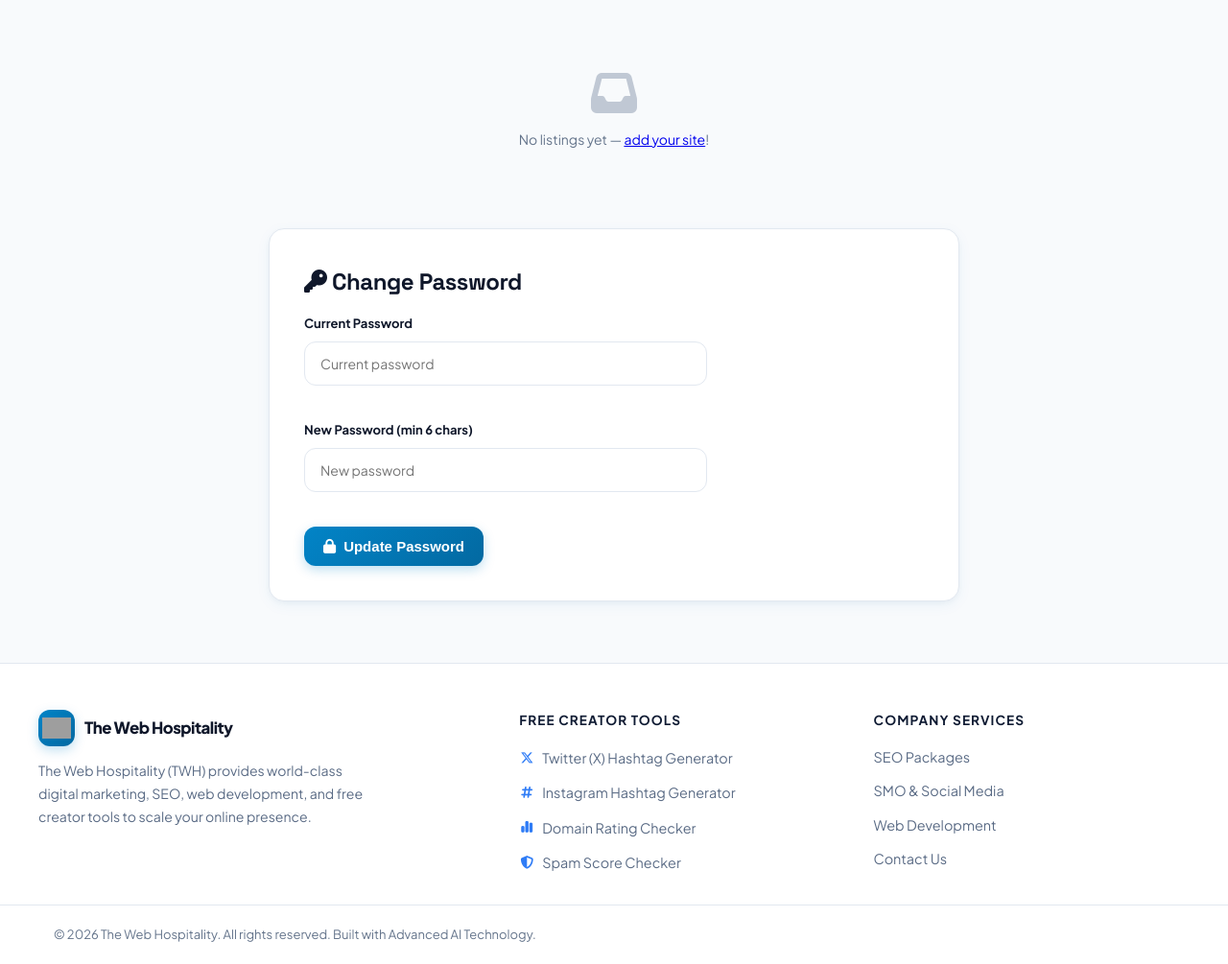
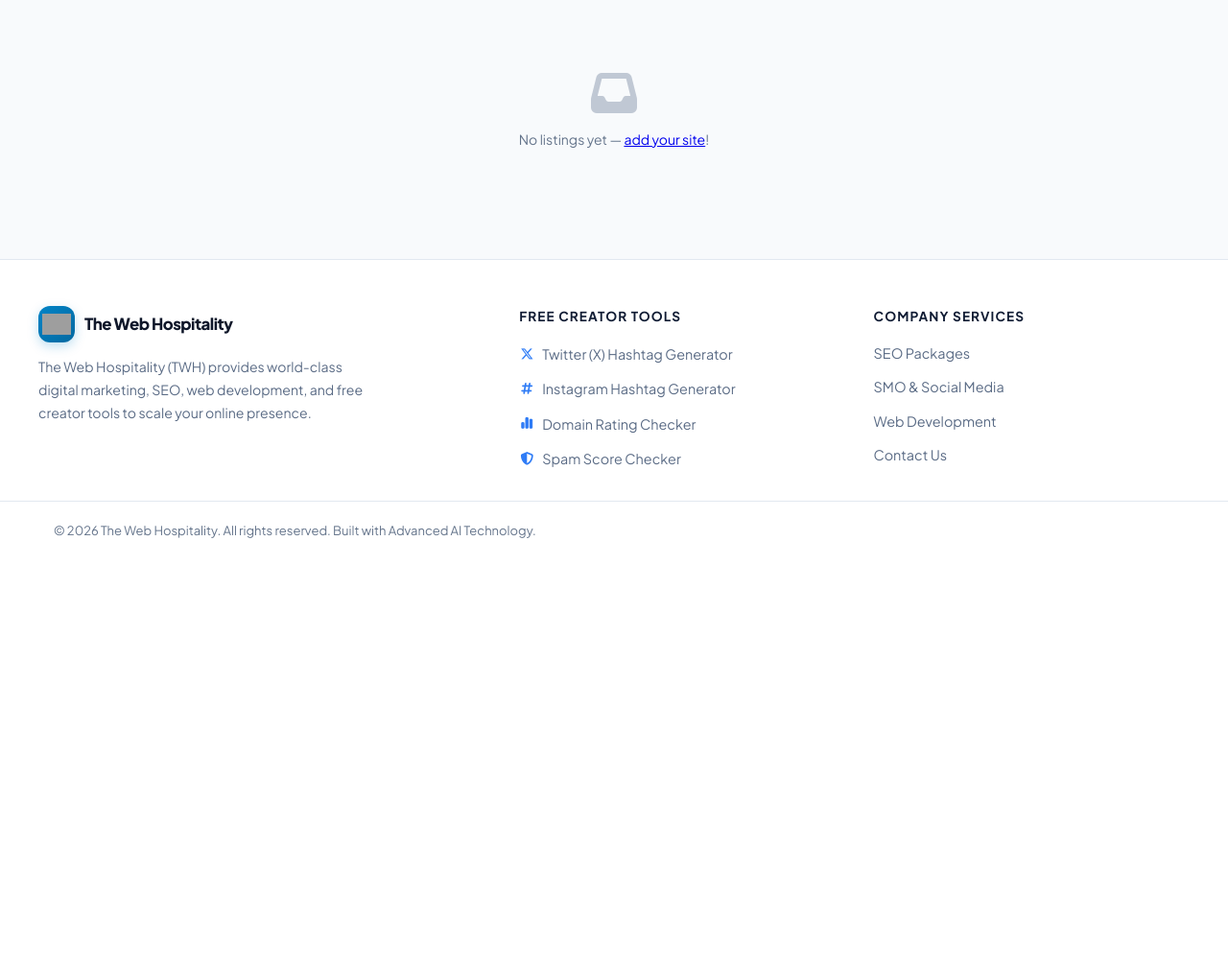
Before and after one commit to Twh-555/link-exchange, a Flask app: page /dashboard in a window 1280 px wide. Shown: the part 651-1656 px from the top of the page at 96% size. After the commit the page ends 1212 px from the top, so only its background shows below. Run offline with Flask 3, Linux system fonts and the light colour scheme; the visitor is signed in with stand-in values (Sample User, id 1); data that the repository does not hold is empty; grey boxes are pictures that could not be loaded.

Commit message:
Remove Change Password section from dashboard (moved to profile)

```diff
--- a/templates/dashboard.html
+++ b/templates/dashboard.html
@@ -98,22 +98,4 @@
   </div>
   {% endfor %}
 </div>
-
-<!-- Change Password -->
-<section class="seo-content-section" id="change-password" style="max-width:720px;margin:32px auto 0;scroll-margin-top:90px">
-  <div class="content-article">
-    <h2><i class="fa-solid fa-key"></i> Change Password</h2>
-    <form method="post" action="{{ url_for('change_password') }}" style="display:flex;flex-direction:column;gap:12px;max-width:420px">
-      <div class="form-group">
-        <label class="field-label">Current Password</label>
-        <input class="form-control" type="password" name="old_password" required placeholder="Current password">
-      </div>
-      <div class="form-group">
-        <label class="field-label">New Password (min 6 chars)</label>
-        <input class="form-control" type="password" name="new_password" required minlength="6" placeholder="New password">
-      </div>
-      <button class="btn btn-primary" type="submit" style="align-self:flex-start"><i class="fa-solid fa-lock"></i> Update Password</button>
-    </form>
-  </div>
-</section>
 {% endblock %}
```
